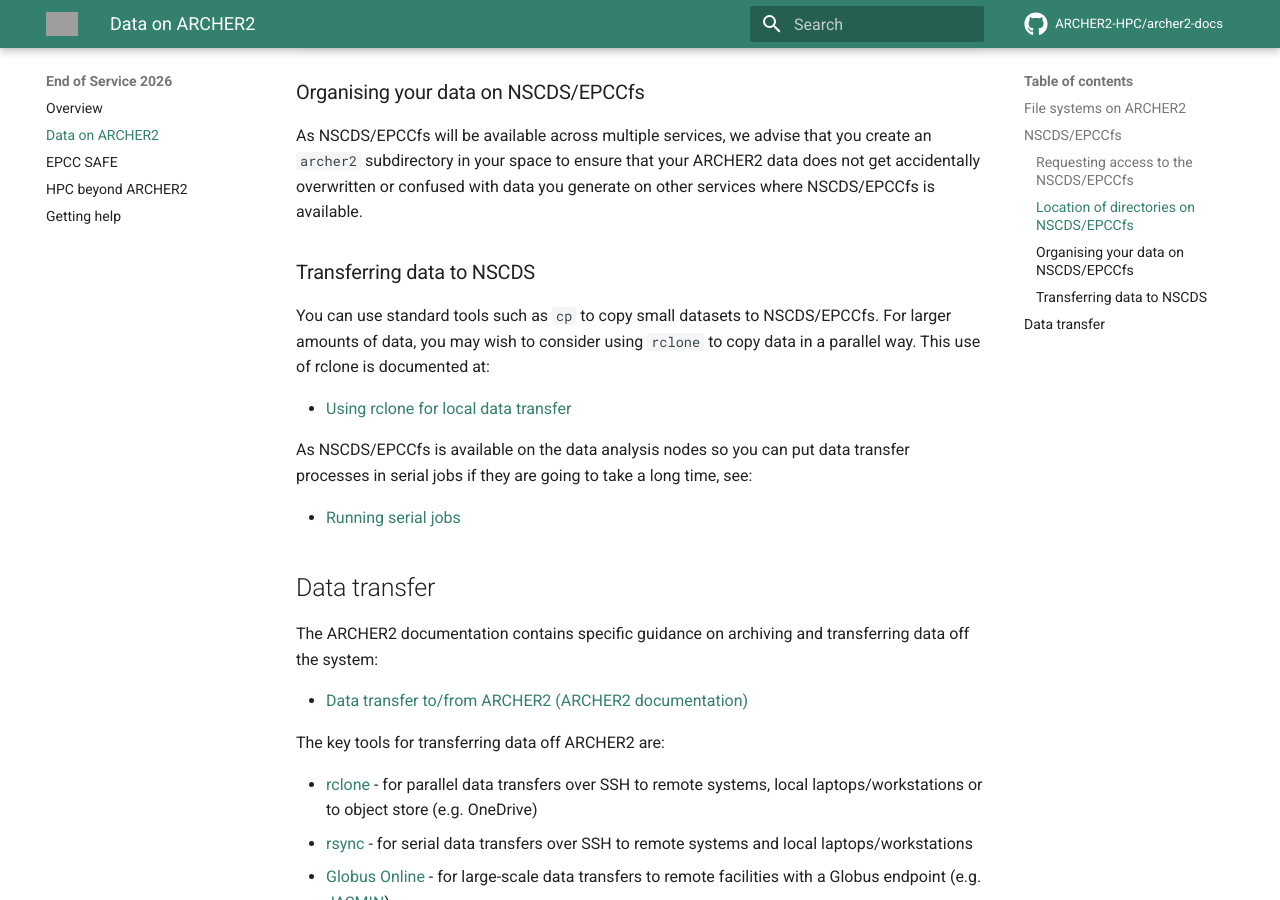
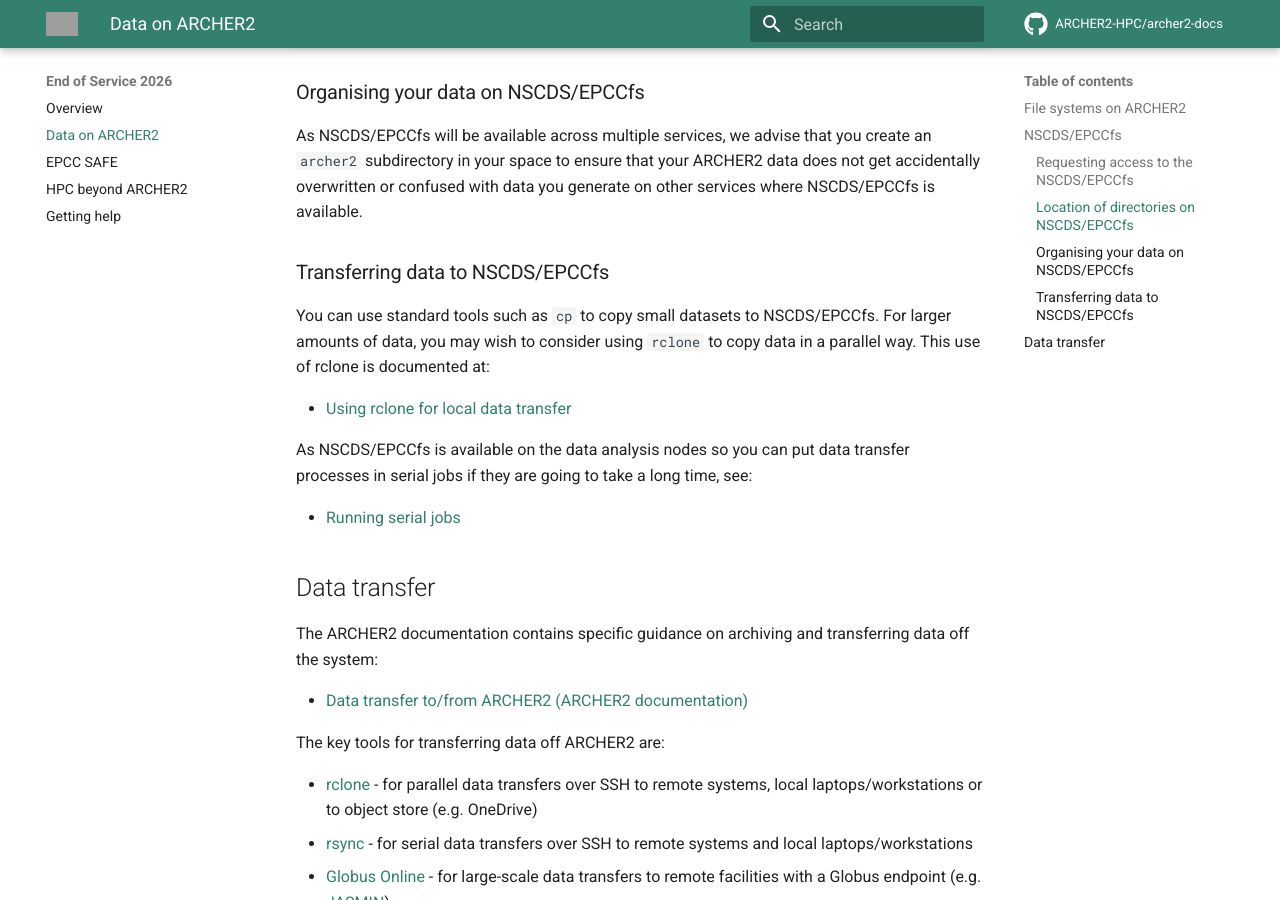
Before and after one commit to ARCHER2-HPC/archer2-docs, an MkDocs documentation site: the page built from docs/end-of-service-2026/data.md, in a window 1280 px wide and 900 px high, scrolled down 2137 px. Built offline with MkDocs 1.6.1 and Material for MkDocs 9.7.7, drawn with Linux system fonts in a browser that asks for light colours; comment, search, counter and statistics services are not loaded; grey boxes are pictures that could not be loaded.

Commit message:
Update data.md

```diff
--- a/docs/end-of-service-2026/data.md
+++ b/docs/end-of-service-2026/data.md
@@ -71,7 +71,7 @@
 subdirectory in your space to ensure that your ARCHER2 data does not get accidentally overwritten
 or confused with data you generate on other services where NSCDS/EPCCfs is available.
 
-### Transferring data to NSCDS
+### Transferring data to NSCDS/EPCCfs
 
 You can use standard tools such as `cp` to copy small datasets to NSCDS/EPCCfs. For larger amounts of
 data, you may wish to consider using `rclone` to copy data in a parallel way. This use of rclone
```
